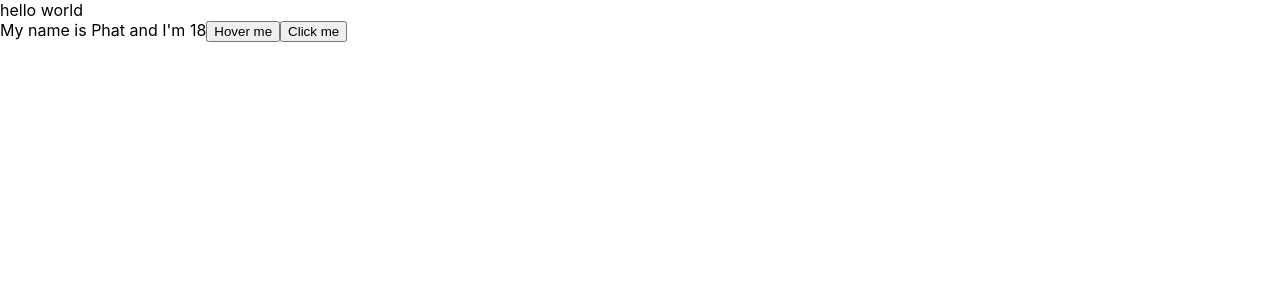
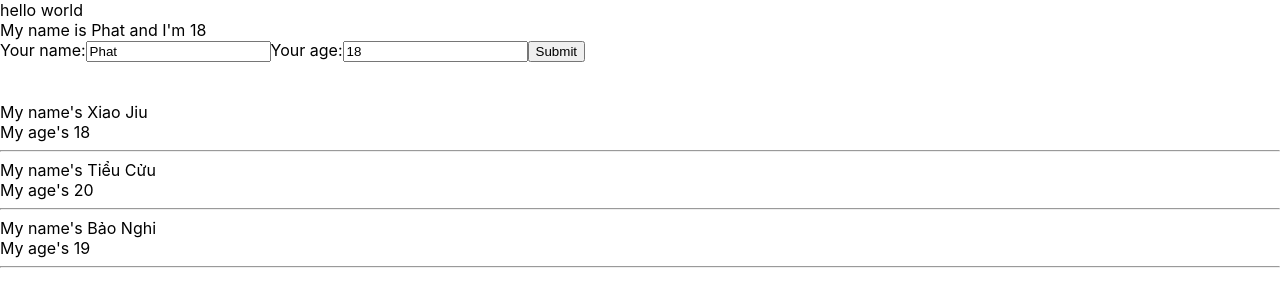
Before and after one commit to TieuCuu/reactjs-hoidanit, a React (Create React App) app: page / in a window 1280 px wide. Shown: the top 306 px of the page. Built offline with nearby package versions, Linux system fonts and the light colour scheme.

Commit message:
outputting list

```diff
--- /dev/null
+++ b/src/components/DisplayInfor.js
@@ -0,0 +1,26 @@
+import React from "react";
+
+class DisplayInfor extends React.Component {
+    render() {
+        //destructuring array/object
+        const { listUsers } = this.props;
+        //props => properties
+        return (
+
+            <div>
+                {listUsers.map((user) => {
+                    console.log(user);
+                    return (
+                        <div key={user.id}>
+                            <div>My name's {user.name} </div>
+                            <div>My age's {user.age}</div>
+                            <hr />
+                        </div>
+                    )
+                })}
+            </div>
+        )
+    }
+}
+
+export default DisplayInfor;
--- a/src/components/MyComponents.js
+++ b/src/components/MyComponents.js
@@ -1,41 +1,35 @@
 //class components
 //function components
+//DRY: don't repeat yourself: nghĩa là những việc lặp lại thì chắc chắn có cách tối ưu
+
 
 import React from "react";
+import DisplayInfor from "./DisplayInfor";
+import UserInfor from "./UserInfor";
 
 class MyComponent extends React.Component {
 
-    //state là 1 biến object, dữ liệu state thay đổi thì trên trình duyệt thay đổi theo
+
     state = {
-        name: 'Phat',
-        address: 'Ha Noi',
-        age: 18
-
-    }
-
-
-    handleClick(event) {
-        console.log('Click me', event.target);
-
-        //cập nhật giá trị trong state, sau đó hàm render tự động được gọi lại
-        this.setState({
-            name: 'XiaoJiu',
-            age: Math.floor((Math.random() * 100) + 1)
-        })
-    }
-
-    handleOnMouseOver(event) {
-        // console.log(event.pageX);
+        listUsers: [
+            { id: 1, name: "Xiao Jiu", age: 18 },
+            { id: 2, name: "Tiểu Cửu", age: 20 },
+            { id: 3, name: "Bảo Nghi", age: 19 }
+        ]
     }
 
     //JSX
     render() {
+        const myInfor = ['ab', 'c', 'd'];
         return (
             <div>
+                <UserInfor />
+                <br /> <br />
 
-                My name is {this.state.name} and I'm {this.state.age}
-                <button onMouseOver={this.handleOnMouseOver}>Hover me</button>
-                <button onClick={(event) => { this.handleClick(event) }}>Click me</button>
+
+                <DisplayInfor listUsers={this.state.listUsers} />
+
+
             </div>
         )
     }
--- /dev/null
+++ b/src/components/UserInfor.js
@@ -0,0 +1,48 @@
+import React from "react";
+
+class UserInfor extends React.Component {
+
+    //state là 1 biến object, dữ liệu state thay đổi thì trên trình duyệt thay đổi theo
+    state = {
+        name: 'Phat',
+        address: 'Ha Noi',
+        age: 18
+
+    }
+
+    handleOnChangeInput = (event) => {
+        this.setState({
+            name: event.target.value
+        })
+    }
+
+    handleOnChangeAge = (event) => {
+        this.setState({
+            age: event.target.value
+        })
+    }
+
+    handleOnSubmit = (event) => {
+        event.preventDefault();
+        console.log(this.state);
+    }
+
+    render() {
+        return (
+            <div>
+                My name is {this.state.name} and I'm {this.state.age}
+                <form action="" onSubmit={(event) => this.handleOnSubmit(event)}>
+                    <label htmlFor="">Your name:</label>
+                    <input type="text" value={this.state.name} onChange={(event) => this.handleOnChangeInput(event)} />
+
+                    <label htmlFor="">Your age:</label>
+                    <input type="text" value={this.state.age} onChange={(event) => this.handleOnChangeAge(event)} />
+
+                    <button>Submit</button>
+                </form>
+            </div>
+        )
+    }
+}
+
+export default UserInfor;
```
